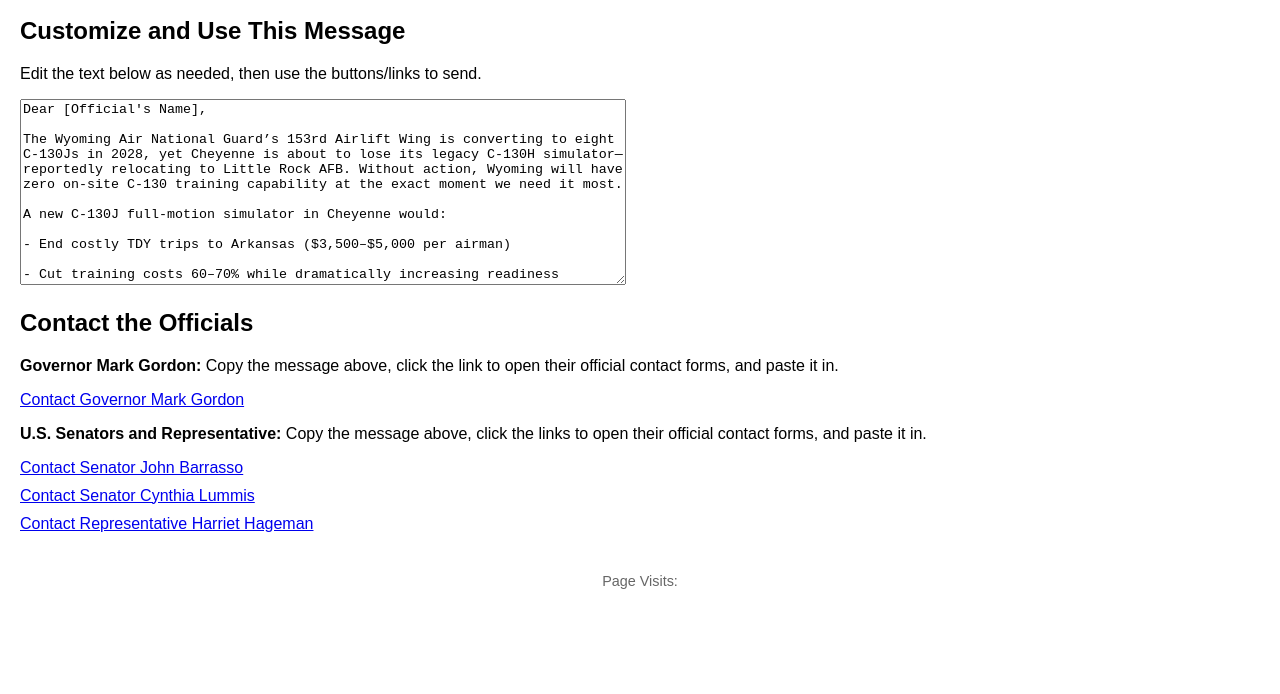
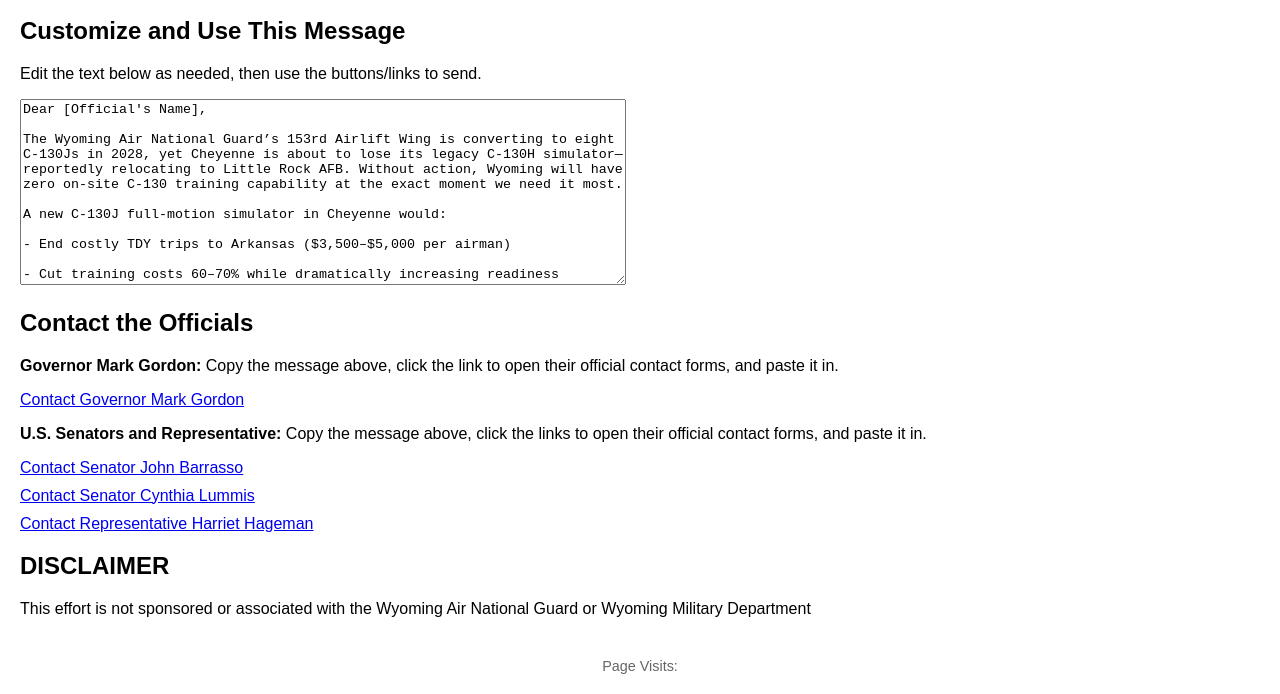
Before and after one commit to ch4ns0n/C130JSim4WYO.github.io, a plain HTML site: page index.html in a window 1280 px wide. Shown: the part 119-813 px from the top of the page. Drawn offline with Linux system fonts and the light colour scheme.

Commit message:
Update index.html
This effort is not sponsored or associated with the Wyoming Air National Guard or Wyoming Military Department

```diff
--- a/index.html
+++ b/index.html
@@ -55,6 +55,9 @@ Thank you for supporting our Guard.
     <a href="https://www.lummis.senate.gov/contact/contact-form/" target="_blank">Contact Senator Cynthia Lummis</a>
     <a href="https://hageman.house.gov/contact" target="_blank">Contact Representative Harriet Hageman</a>
 
+    <h2>DISCLAIMER</h2>
+    <P>This effort is not sponsored or associated with the Wyoming Air National Guard or Wyoming Military Department</P>
+
     <script>
         function sendEmail(email, officialName) {
             var message = document.getElementById("message").value.replace('[Official\'s Name]', officialName);
```
